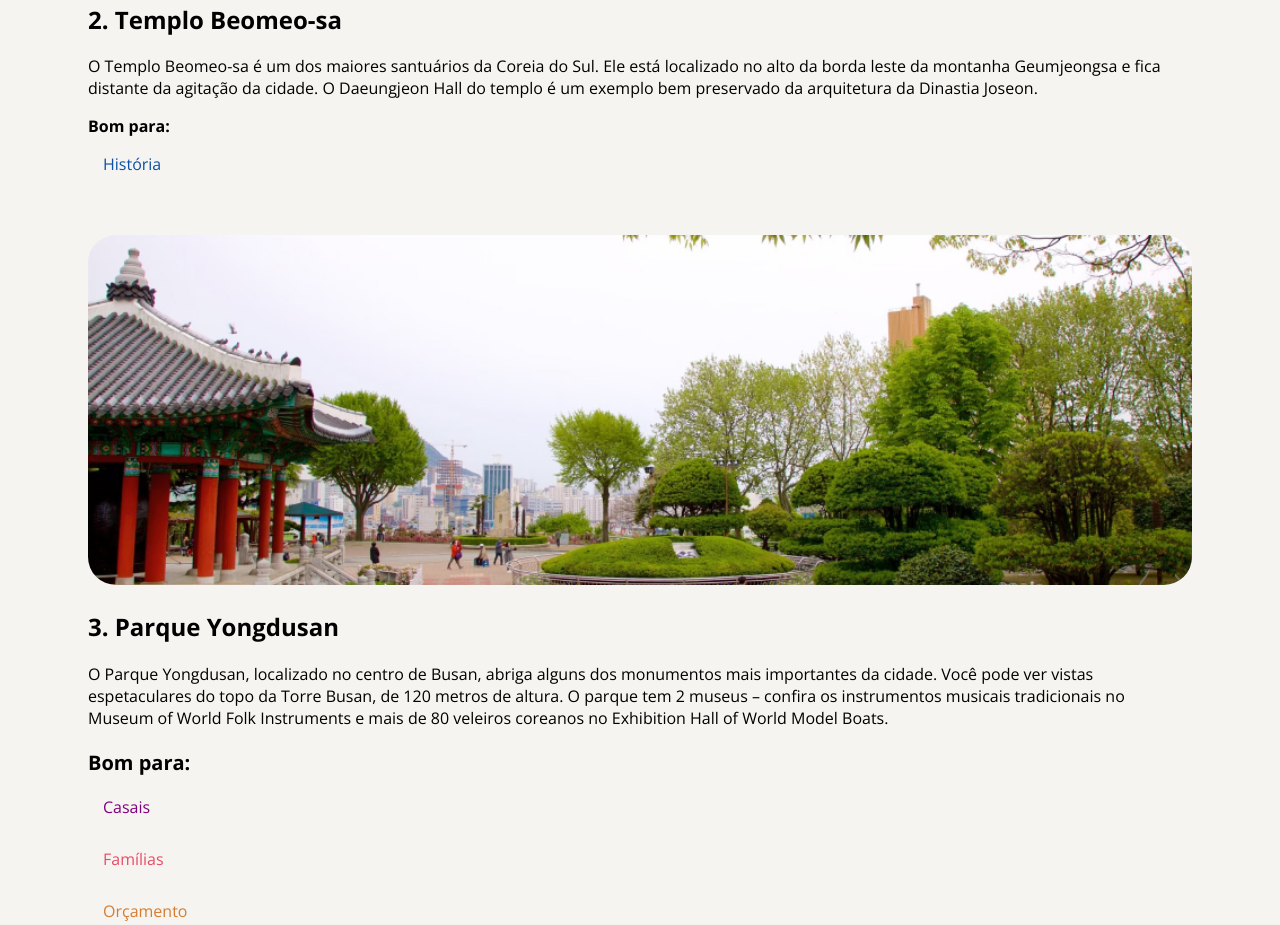
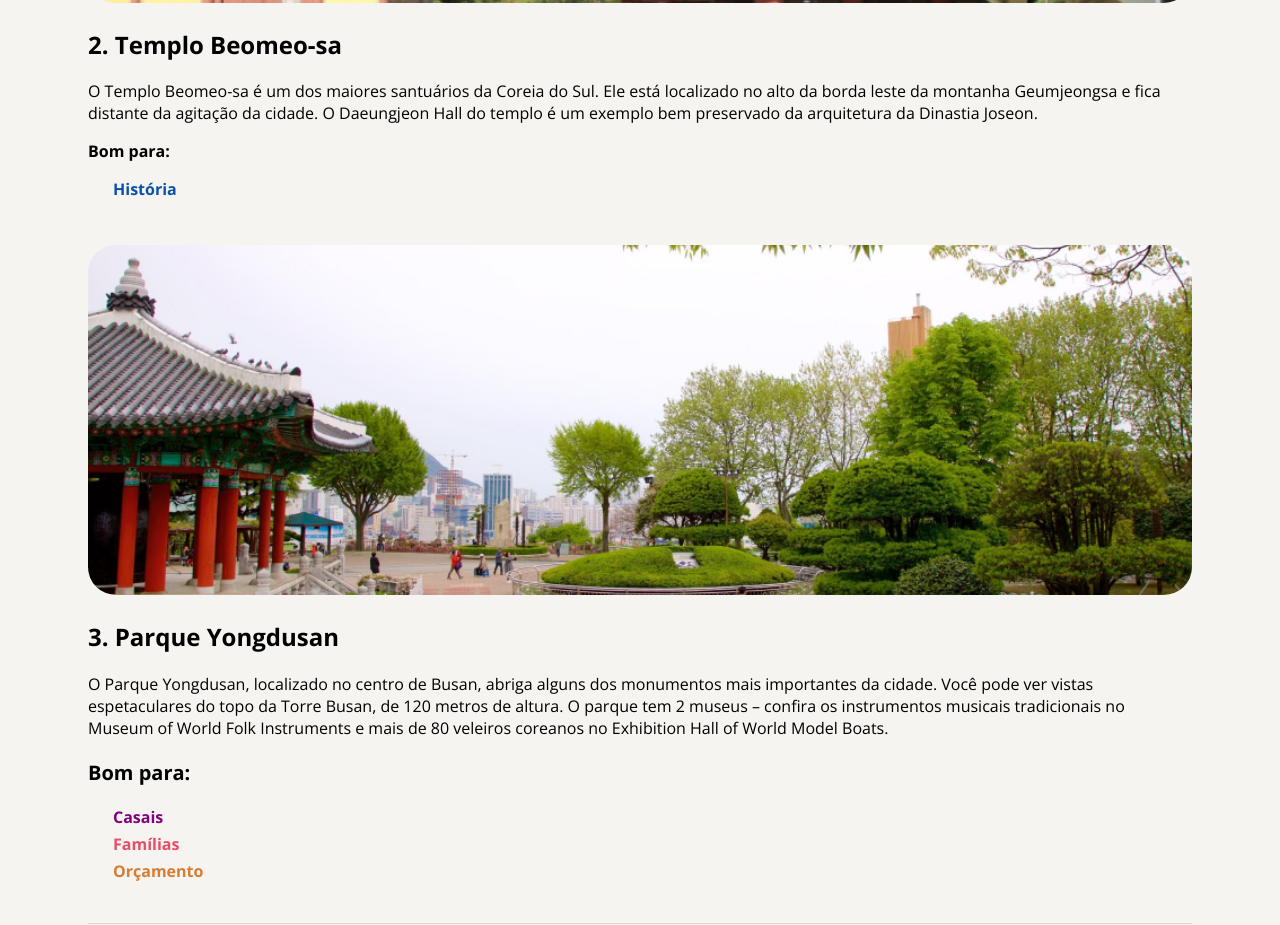
Before and after one commit to delquiare/Projeto-local-turistico, a plain HTML site: page index.html in a window 1280 px wide. Shown: the part 2207-3132 px from the top of the page. Drawn offline with nearby package versions, Linux system fonts and the light colour scheme.

Commit message:
cores e margens listas

```diff
--- a/index.html
+++ b/index.html
@@ -49,7 +49,7 @@
                 <p>O Templo Haedong Yonggungsa é um templo budista localizado no extremo nordeste de Busan. Construído em 1376, é um dos poucos templos na Coreia construídos à beira-mar – você pode desfrutar de vistas do Mar do Leste de um lado e de belas montanhas do outro.</p>
                 <p><strong>Bom para:</strong></p>
                 <ul class="custom-list">
-                    <li>História</li>
+                    <li><strong>História</strong></li>
                 </ul>
             </div>
         </li>
@@ -61,7 +61,7 @@
                 <p>O Templo Beomeo-sa é um dos maiores santuários da Coreia do Sul. Ele está localizado no alto da borda leste da montanha Geumjeongsa e fica distante da agitação da cidade. O Daeungjeon Hall do templo é um exemplo bem preservado da arquitetura da Dinastia Joseon.</p>
                 <p><strong>Bom para:</strong></p>
                 <ul class="custom-list">
-                    <li>História</li>
+                    <li><strong>História</strong></li>
                 </ul>
             </div>
         </li>
@@ -73,9 +73,9 @@
                 <p>O Parque Yongdusan, localizado no centro de Busan, abriga alguns dos monumentos mais importantes da cidade. Você pode ver vistas espetaculares do topo da Torre Busan, de 120 metros de altura. O parque tem 2 museus – confira os instrumentos musicais tradicionais no Museum of World Folk Instruments e mais de 80 veleiros coreanos no Exhibition Hall of World Model Boats.</p>
                 <p class="title">Bom para:</p>
               <ul class="custom-list">
-                <li class="casais">Casais</li>
-                <li class="familias">Famílias</li>
-                <li class="orcamento">Orçamento</li>
+                <li class="casais"><strong>Casais</strong></li>
+                <li class="familias"><strong>Famílias</strong></li>
+                <li class="orcamento"><strong>Orçamento</strong></li>
               </ul>
 
                 </ul>
@@ -85,7 +85,9 @@
 
     <div class="divider"></div>
 
-<div><p>As melhores coisas para fazer em Busan mostram a reputação da cidade como um importante porto marítimo na Ásia. Frequentemente vista como a essência da Coreia do Sul, você experimentará uma atmosfera única em termos de diversidade étnica e cultural, já que a cidade recebe um público cosmopolita o ano todo.</p></div>
+    <div><p>As melhores coisas para fazer em Busan mostram a reputação da cidade como um importante porto marítimo na Ásia. Frequentemente vista como a essência da Coreia do Sul, você experimentará uma atmosfera única em termos de diversidade étnica e cultural, já que a cidade recebe um público cosmopolita o ano todo.</p></div>
+    <br>
+
 
 </body>
 </html>
--- a/style.css
+++ b/style.css
@@ -67,11 +67,9 @@ line-height: normal;
 }
 
 #travel-list li {
-  counter-increment: list-counter;
-  margin-bottom: 30px;
+
   display: flex;
-  flex-direction: column;
-  align-items: flex-start;
+
 
 }
 
@@ -85,6 +83,7 @@ line-height: normal;
 
 .cardtravel {
   text-align: left;
+  padding-top: 40px;
 }
 
 .title {
@@ -94,15 +93,18 @@ line-height: normal;
 
 .custom-list {
   list-style-type: disc;
-  padding-left: 15px;
+  font-size: 18px;
+  padding-left: 25px;
+  margin-top: 5px;
   color: #0C51A7;
-  };
-
+}
 
 .custom-list li {
   font-weight: bold;
   font-size: 16px;
+  margin-bottom: 5px;
 }
+
 
 .casais {
   color: purple;
@@ -115,3 +117,11 @@ line-height: normal;
 .orcamento {
   color: #D87C31;
 }
+
+
+.footer {
+  color: #333333;
+  text-align: center;
+  padding-bottom: 48px;
+
+}
```
Also changed, not shown: assets/heart.svg (added).
